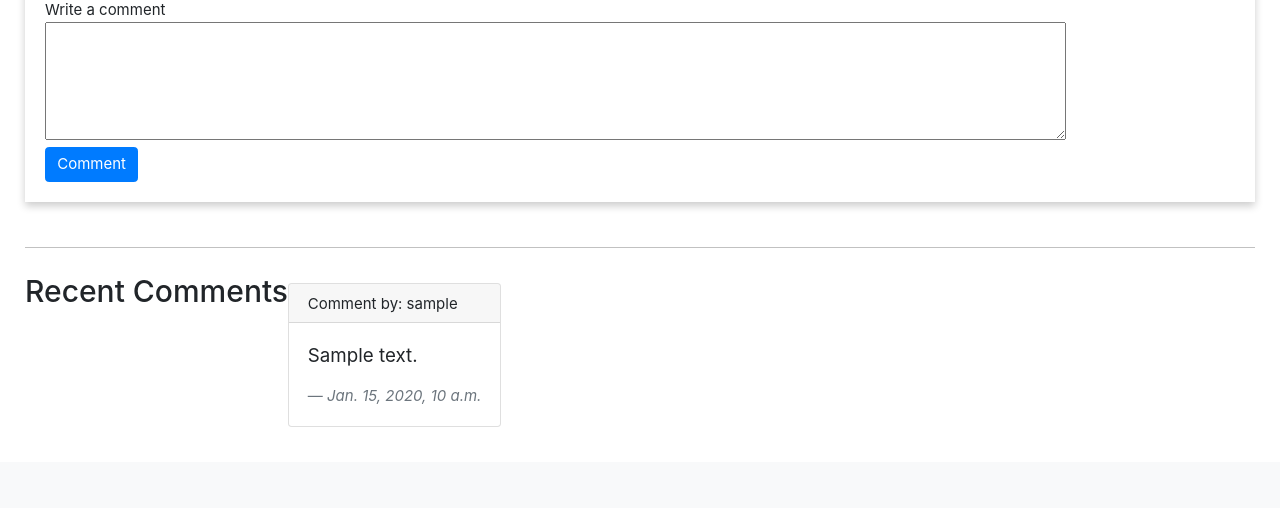
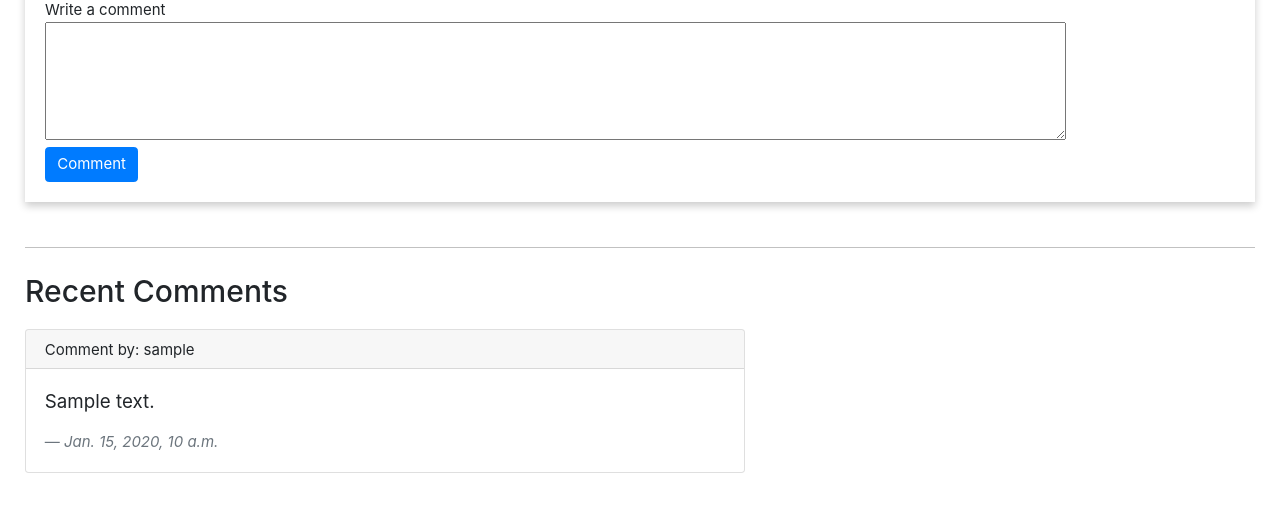
Before and after one commit to AmaniEzz/django-auctions-app, a Django app: page /listing/1 in a window 1280 px wide. Shown: the part 816-1324 px from the top of the page. Before the commit the page ends 1243 px from the top, so only its background shows below. Run offline with Django 3.2, Linux system fonts and the light colour scheme; tables that the repository leaves empty hold one stand-in row (values such as "Sample post"); grey boxes marked "Sample" are stand-in pictures; some libraries are stand-ins or nearby versions.

Commit message:
commit updates

```diff
--- a/auctions/models.py
+++ b/auctions/models.py
@@ -26,6 +26,9 @@ class Comment(models.Model):
     def __str__(self):
         return f"{self.comment}"
 
+
+class Newtable(models.Model):
+    pass
 
 # Table of all Listings in website
 class Listings(models.Model):
--- a/auctions/static/auctions/styles.css
+++ b/auctions/static/auctions/styles.css
@@ -67,7 +67,7 @@ img.column_card {
 .watchlist_card {
   box-shadow: 0 4px 8px 0 rgba(0, 0, 0, 0.2);
   width: 250px;
-  margin: 3px;
+  margin: 10px;
 
 }
 
--- a/auctions/templates/auctions/listing.html
+++ b/auctions/templates/auctions/listing.html
@@ -45,11 +45,11 @@
 
   <div class="row">
     <div>
-      <h3 style="padding-bottom: 10px;"> Recent Comments</h3>
+      <h2 style="padding-bottom: 10px;"> Recent Comments</h2>
       {% for comment in comment_list %}
-    <div class="card card_comment" style="padding: 0;">
+    <div class="card card_comment" style="padding: 0; width: 720px">
         <div class="card-header">
-          <div> Comment by: <code style="font-size: 15px;">@{{ comment.commenter }}</code></div>
+             Comment by: {{ comment.commenter }}
         </div>
      <div class="card-body">
          <blockquote class="blockquote mb-0">
@@ -180,10 +180,10 @@
 <hr style="background-color: rgb(156, 156, 156, 0.4); margin: 20px 25px 0px 25px;">
 
 <div class="row">
-  <h2> Recent Comments</h2>
   <div>
+    <h2 style="padding-bottom: 10px;"> Recent Comments</h2>
     {% for comment in comment_list %}
-  <div class="card card_comment" style="padding: 0;">
+  <div class="card card_comment" style="padding: 0; width: 720px">
       <div class="card-header">
            Comment by: {{ comment.commenter }}
       </div>
@@ -262,10 +262,10 @@
 <hr style="background-color: rgb(156, 156, 156, 0.4); margin: 20px 25px 0px 25px;">
 
 <div class="row">
-  <h2> Recent Comments</h2>
   <div>
+    <h2 style="padding-bottom: 10px;"> Recent Comments</h2>
     {% for comment in comment_list %}
-  <div class="card card_comment" style="padding: 0;">
+  <div class="card card_comment" style="padding: 0; width: 720px">
       <div class="card-header">
            Comment by: {{ comment.commenter }}
       </div>
--- a/auctions/templates/auctions/watchlist_list.html
+++ b/auctions/templates/auctions/watchlist_list.html
@@ -9,7 +9,7 @@
     <div style="text-align: center;">
         <h2>Your WatchList</h2>
     </div>
-    <section class="row" style="margin-left: 5px; justify-content: center;">
+    <section class="row" style="margin-left: 20px;">
         {% for Listing in object_list%}
             <article class="watchlist_card">
                 <a href="{% url 'listingpage' Listing.pk %}">
@@ -17,7 +17,7 @@
                 </a>
                 <div class="card-body" style="padding: 15px;">
                   <p class="card-title"><strong> {{ Listing.title }} </strong></p>
-                  <p class="card-subtitle mb-2 "  style="font-size: small;"> Current Price:</strong> {{ Listing.starting_bid }}$</p>
+                  <p class="card-subtitle mb-2 "  style="font-size: small;"> Current Price:<strong> ${{ Listing.starting_bid }}</strong></p>
                   <p class="card-subtitle mb-2 text-muted" style="font-size: smaller;"> Created {{ Listing.created_at }}</p>
                 </div>
             </article>
--- a/commerce/settings.py
+++ b/commerce/settings.py
@@ -26,7 +26,7 @@ MEDIA_URL = '/media/'
 SECRET_KEY = '6ps8j!crjgrxt34cqbqn7x&b3y%(fny8k8nh21+qa)%ws3fh!q'
 
 # SECURITY WARNING: don't run with debug turned on in production!
-DEBUG = True
+DEBUG = False
 
 ALLOWED_HOSTS = ['djangoauctionapp.herokuapp.com', '127.0.0.1']
 
```
Also changed, not shown: auctions/migrations/0005_newtable.py (added), 3 other files.
